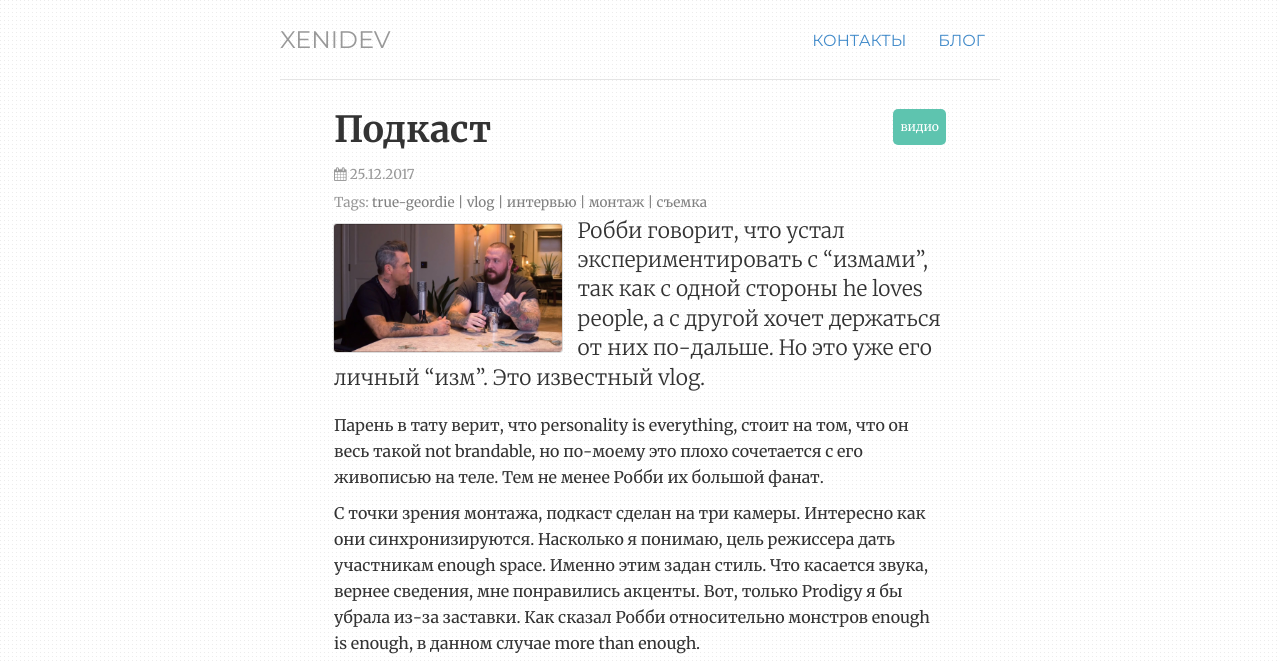
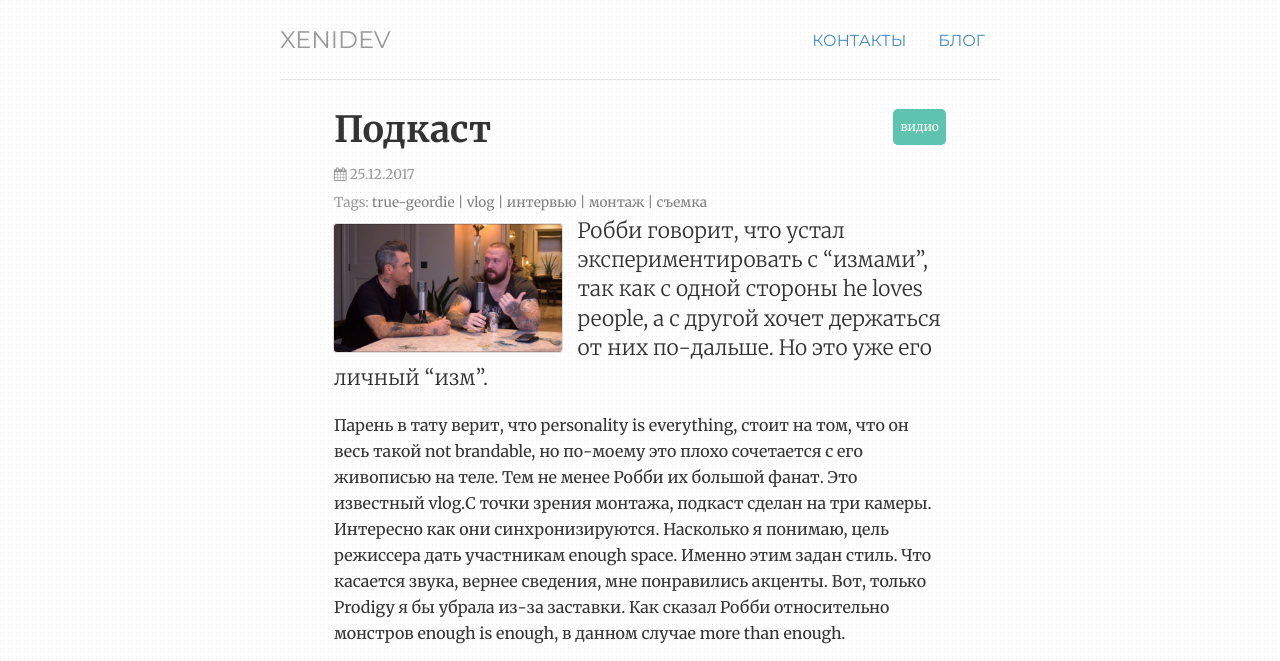
Before and after one commit to ValeraS/xenidev.github.io, a Jekyll site: the page built from _posts/2017-12-25-Подкаст.md, in a window 1280 px wide. Shown: the top 661 px of the page. Built offline with Jekyll 4.4.1, drawn with Linux system fonts in a browser that asks for light colours; grey boxes are pictures that could not be loaded.

Commit message:
Update 2017-12-25-Подкаст.md

```diff
--- a/_posts/2017-12-25-Подкаст.md
+++ b/_posts/2017-12-25-Подкаст.md
@@ -7,9 +7,7 @@
 ---
 
 
-<p class="lead">Робби говорит, что устал экспериментировать с “измами”,  так как с одной стороны he loves people, а с другой хочет держаться от них по-дальше. Но это уже его личный “изм”. Это известный vlog.</p>  Парень в тату верит, что personality is everything, стоит на том, что он весь такой not brandable, но по-моему это плохо сочетается с его живописью на теле. Тем не менее Робби их большой фанат.
-
-С точки зрения монтажа, подкаст сделан на три камеры. Интересно как они синхронизируются. Насколько я понимаю, цель режиссера  дать участникам enough space. Именно этим задан стиль. Что касается звука, вернее сведения, мне понравились акценты. Вот, только Prodigy я бы убрала из-за заставки. Как сказал Робби относительно монстров enough is enough, в данном случае more than enough.
+<p class="lead">Робби говорит, что устал экспериментировать с “измами”,  так как с одной стороны he loves people, а с другой хочет держаться от них по-дальше. Но это уже его личный “изм”. </p>  Парень в тату верит, что personality is everything, стоит на том, что он весь такой not brandable, но по-моему это плохо сочетается с его живописью на теле. Тем не менее Робби их большой фанат. Это известный vlog.С точки зрения монтажа, подкаст сделан на три камеры. Интересно как они синхронизируются. Насколько я понимаю, цель режиссера  дать участникам enough space. Именно этим задан стиль. Что касается звука, вернее сведения, мне понравились акценты. Вот, только Prodigy я бы убрала из-за заставки. Как сказал Робби относительно монстров enough is enough, в данном случае more than enough.
 
 
 <iframe class="center-media page-media" width="560" height="315" src="https://www.youtube.com/embed/aR_0zCBdI2k" frameborder="0" allow="autoplay; encrypted-media" allowfullscreen></iframe>
```
